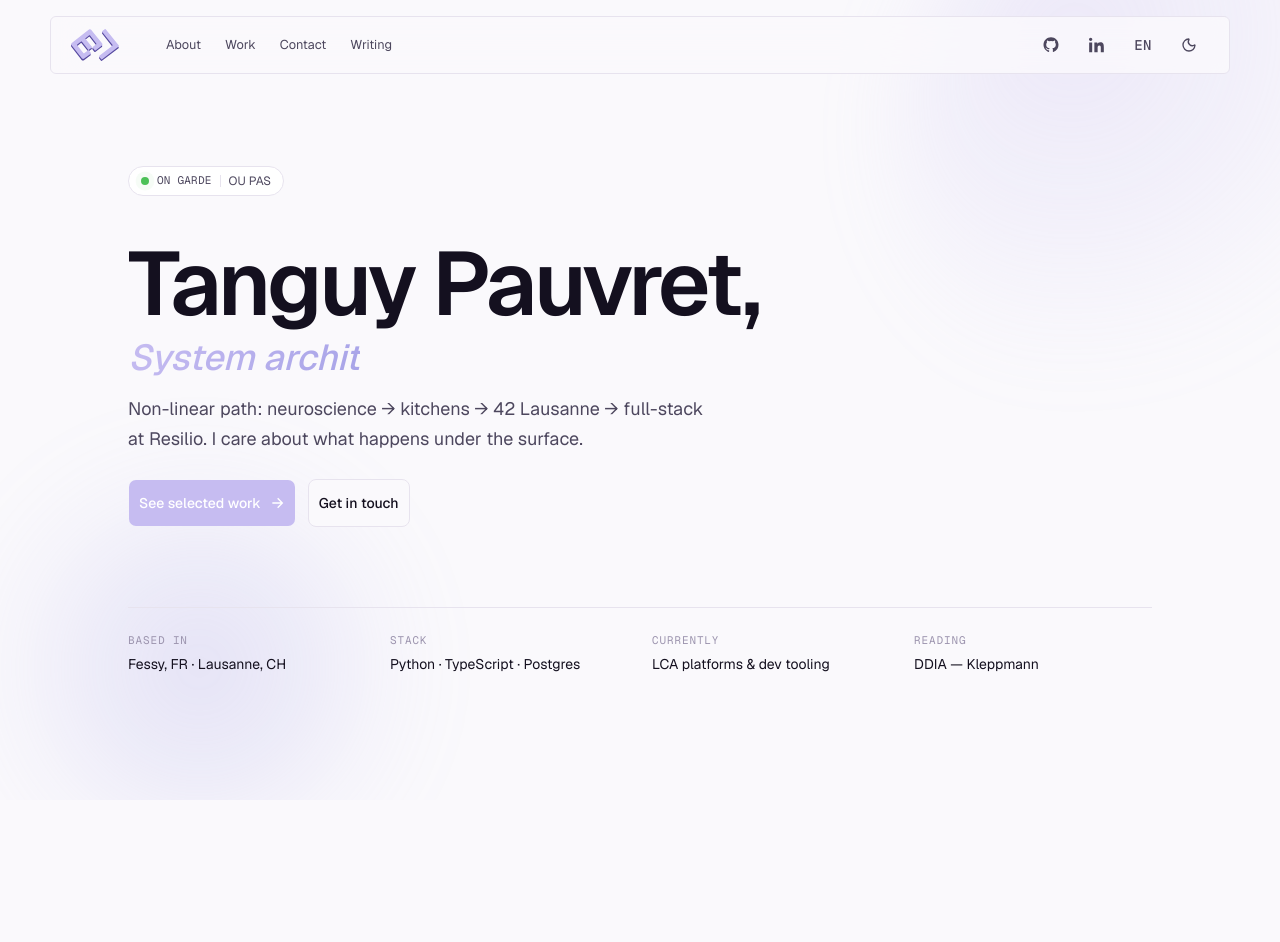
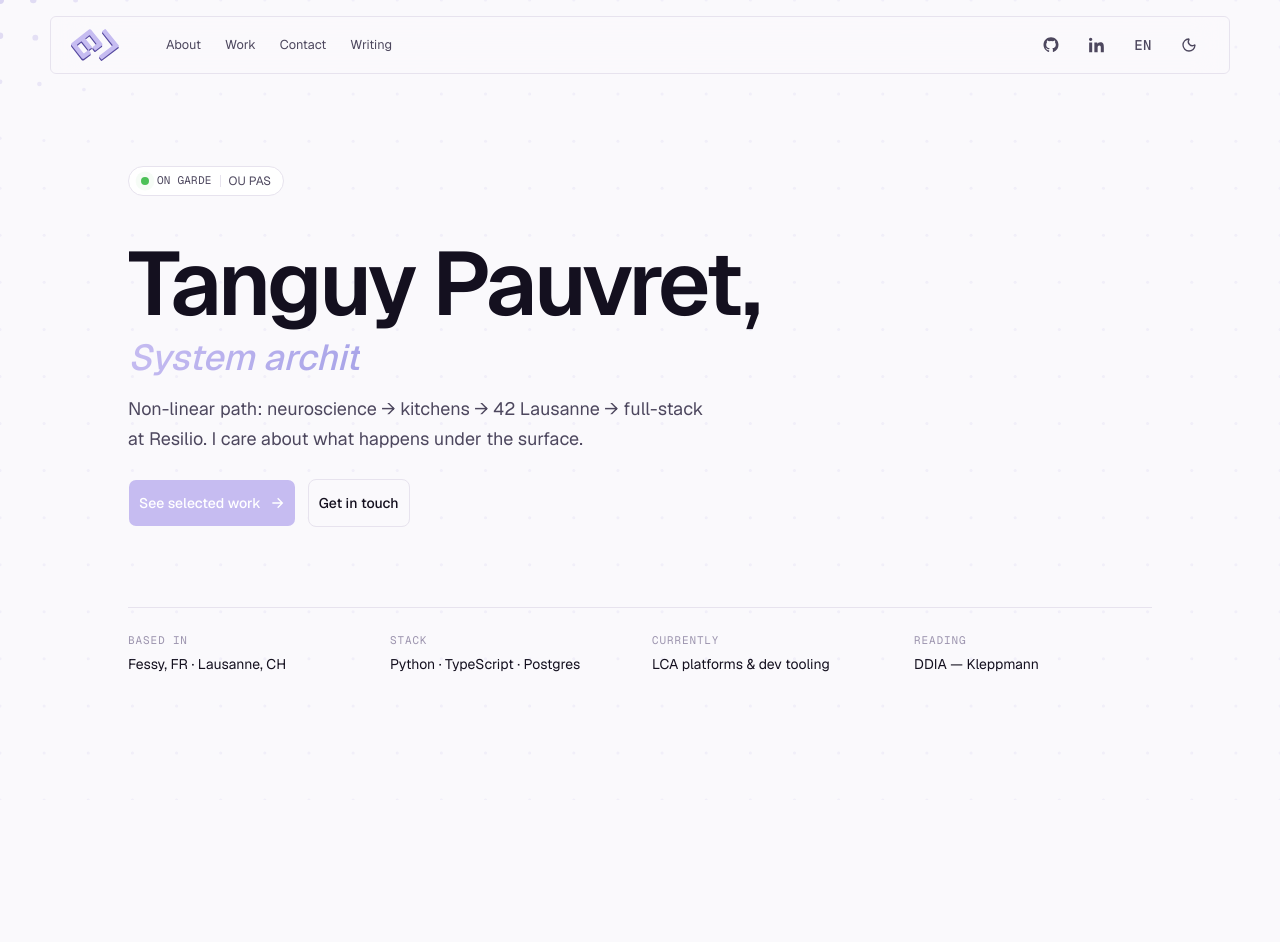
Before and after one commit to Bima42/portfolio, a Next.js app in the folder ssr/: page /en in a window 1280 px wide. Shown: the top 942 px of the page. Built offline with nearby package versions, Linux system fonts and the light colour scheme.

Commit message:
feat: try gravity grid on hero

```diff
--- a/ssr/src/components/sections/Hero.tsx
+++ b/ssr/src/components/sections/Hero.tsx
@@ -3,6 +3,7 @@
 import { useTranslations } from "next-intl";
 import { useEffect, useState } from "react";
 import { buttonVariants } from "@/components/ui/button";
+import { GravityGrid } from "@/components/ui-kit/GravityGrid";
 import { cn } from "@/lib/utils";
 
 export function Hero() {
@@ -48,37 +49,10 @@ export function Hero() {
 			className="relative min-h-screen grid overflow-hidden"
 			style={{ alignContent: "center", padding: "140px 6vw 100px" }}
 		>
-			{/* Ambient blobs */}
-			<div
-				aria-hidden
-				className="absolute rounded-full pointer-events-none"
-				style={{
-					top: "-10%",
-					right: "-10%",
-					width: 520,
-					height: 520,
-					background:
-						"radial-gradient(circle at 30% 30%, var(--accent), transparent 60%)",
-					opacity: 0.28,
-					filter: "blur(40px)",
-					animation: "tp-drift 14s ease-in-out infinite alternate",
-				}}
-			/>
-			<div
-				aria-hidden
-				className="absolute rounded-full pointer-events-none"
-				style={{
-					bottom: "-15%",
-					left: "-5%",
-					width: 460,
-					height: 460,
-					background:
-						"radial-gradient(circle at 50% 50%, var(--periwinkle-400, #a8a4e8), transparent 60%)",
-					opacity: 0.32,
-					filter: "blur(50px)",
-					animation: "tp-drift 17s ease-in-out infinite alternate-reverse",
-				}}
-			/>
+			{/* Interactive background grid */}
+			<div aria-hidden className="absolute inset-0 z-0 opacity-40">
+				<GravityGrid />
+			</div>
 
 			<div className="relative z-10 max-w-5xl mx-auto w-full">
 				{/* Status pill — kept as pill, it's an indicator not a button */}
--- a/ssr/src/components/ui-kit/GravityGrid.tsx
+++ b/ssr/src/components/ui-kit/GravityGrid.tsx
@@ -13,8 +13,8 @@ export function GravityGrid({ className = "" }: { className?: string }) {
 		const ctx = canvas.getContext("2d");
 		if (!ctx) return;
 
-		const cols = 20;
-		const rows = 12;
+		const cols = 30;
+		const rows = 18;
 		let W = 0;
 		let H = 0;
 		let dots: { ox: number; oy: number }[] = [];
@@ -41,7 +41,9 @@ export function GravityGrid({ className = "" }: { className?: string }) {
 			ctx.clearRect(0, 0, W, H);
 			const mx = mouseRef.current.x;
 			const my = mouseRef.current.y;
-			const accentColor = getComputedStyle(canvas).getPropertyValue("--accent").trim() || "#895cd6";
+			const accentColor =
+				getComputedStyle(canvas).getPropertyValue("--accent-hover").trim() ||
+				"#895cd6";
 
 			for (const dot of dots) {
 				const dx = mx - dot.ox;
@@ -71,14 +73,14 @@ export function GravityGrid({ className = "" }: { className?: string }) {
 			const rect = canvas.getBoundingClientRect();
 			mouseRef.current = { x: e.clientX - rect.left, y: e.clientY - rect.top };
 		}
-		canvas.addEventListener("mousemove", onMouseMove);
+		window.addEventListener("mousemove", onMouseMove);
 
 		rafRef.current = requestAnimationFrame(draw);
 
 		return () => {
 			cancelAnimationFrame(rafRef.current);
 			window.removeEventListener("resize", resize);
-			canvas.removeEventListener("mousemove", onMouseMove);
+			window.removeEventListener("mousemove", onMouseMove);
 		};
 	}, []);
 
--- /dev/null
+++ b/ssr/src/components/ui/social-icons.tsx
@@ -0,0 +1,15 @@
+export function GitHubIcon({ size = 20 }: { size?: number }) {
+	return (
+		<svg width={size} height={size} viewBox="0 0 24 24" fill="currentColor">
+			<path d="M12 .5C5.73.5.75 5.48.75 11.75c0 4.96 3.22 9.17 7.69 10.65.56.1.77-.24.77-.54 0-.27-.01-1.15-.02-2.08-3.13.68-3.79-1.32-3.79-1.32-.51-1.3-1.25-1.65-1.25-1.65-1.02-.7.08-.68.08-.68 1.13.08 1.72 1.16 1.72 1.16 1 1.72 2.63 1.22 3.28.94.1-.73.4-1.23.72-1.51-2.5-.28-5.13-1.25-5.13-5.57 0-1.23.44-2.24 1.16-3.03-.12-.28-.5-1.43.11-2.98 0 0 .95-.3 3.1 1.16a10.73 10.73 0 0 1 5.64 0c2.15-1.46 3.1-1.16 3.1-1.16.61 1.55.23 2.7.11 2.98.72.79 1.16 1.8 1.16 3.03 0 4.33-2.64 5.28-5.15 5.56.41.35.77 1.05.77 2.11 0 1.52-.01 2.75-.01 3.12 0 .3.2.65.78.54A11.25 11.25 0 0 0 23.25 11.75C23.25 5.48 18.27.5 12 .5z" />
+		</svg>
+	);
+}
+
+export function LinkedInIcon({ size = 20 }: { size?: number }) {
+	return (
+		<svg width={size} height={size} viewBox="0 0 24 24" fill="currentColor">
+			<path d="M4.98 3.5C4.98 4.88 3.87 6 2.5 6S0 4.88 0 3.5 1.12 1 2.5 1s2.48 1.12 2.48 2.5zM.22 8.25h4.56V23H.22zM8.03 8.25h4.37v2.02h.06c.61-1.15 2.1-2.36 4.32-2.36 4.62 0 5.47 3.04 5.47 6.99V23h-4.56v-6.6c0-1.57-.03-3.6-2.2-3.6-2.2 0-2.54 1.72-2.54 3.49V23H8.03z" />
+		</svg>
+	);
+}
```
